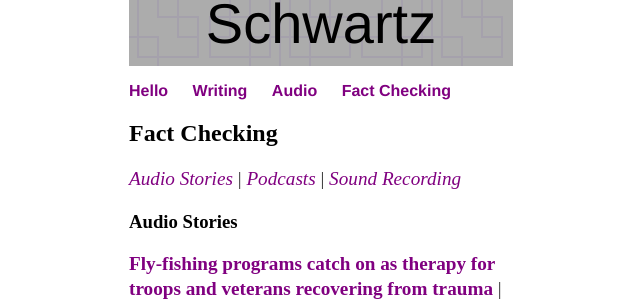
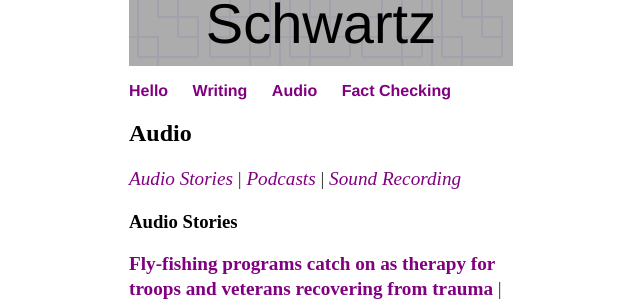
Before and after one commit to aonschwartz/aonschwartz.github.io, a Jekyll site: the page built from about/audio.md, in a window 1280 px wide. Shown: the part 144-449 px from the top of the page, without its empty margins (319-959 px from the left). Built offline with Jekyll 4.4.1, drawn with Linux system fonts in a browser that asks for light colours.

Commit message:
Update audio.md

```diff
--- a/about/audio.md
+++ b/about/audio.md
@@ -3,7 +3,7 @@ title: "Audio"
 permalink: /audio/
 layout: default
 ---
-## **Fact Checking**
+## **Audio**
 *[Audio Stories](#AudioStories)* \| *[Podcasts](#Podcasts)* \| *[Sound Recording](#SoundRecording)*
 
 ### <a name="AudioStories"><a/>Audio Stories
```
